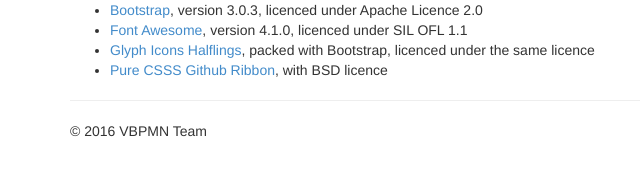
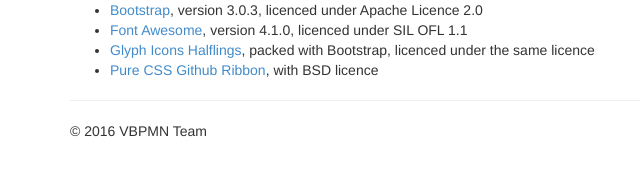
Before and after one commit to pascalpoizat/vbpmn-web, a plain HTML site: page about.html in a window 1280 px wide. Shown: the part 547-724 px from the top of the page, 0-640 px from the left. Drawn offline with nearby package versions, Linux system fonts and the light colour scheme; a web font is replaced by a local one.

Commit message:
Minor: typo fix

```diff
--- a/about.html
+++ b/about.html
@@ -93,7 +93,7 @@
             </li>
             <li><a href="http://glyphicons.com/" target="_blank">Glyph Icons Halflings</a>, packed with Bootstrap, licenced under
                 the same licence</li>
-            <li><a href="https://codepo8.github.io/css-fork-on-github-ribbon/" target="_blank">Pure CSSS Github Ribbon</a>, with BSD licence</li>
+            <li><a href="https://codepo8.github.io/css-fork-on-github-ribbon/" target="_blank">Pure CSS Github Ribbon</a>, with BSD licence</li>
         </ul>
 
         <hr>
```
